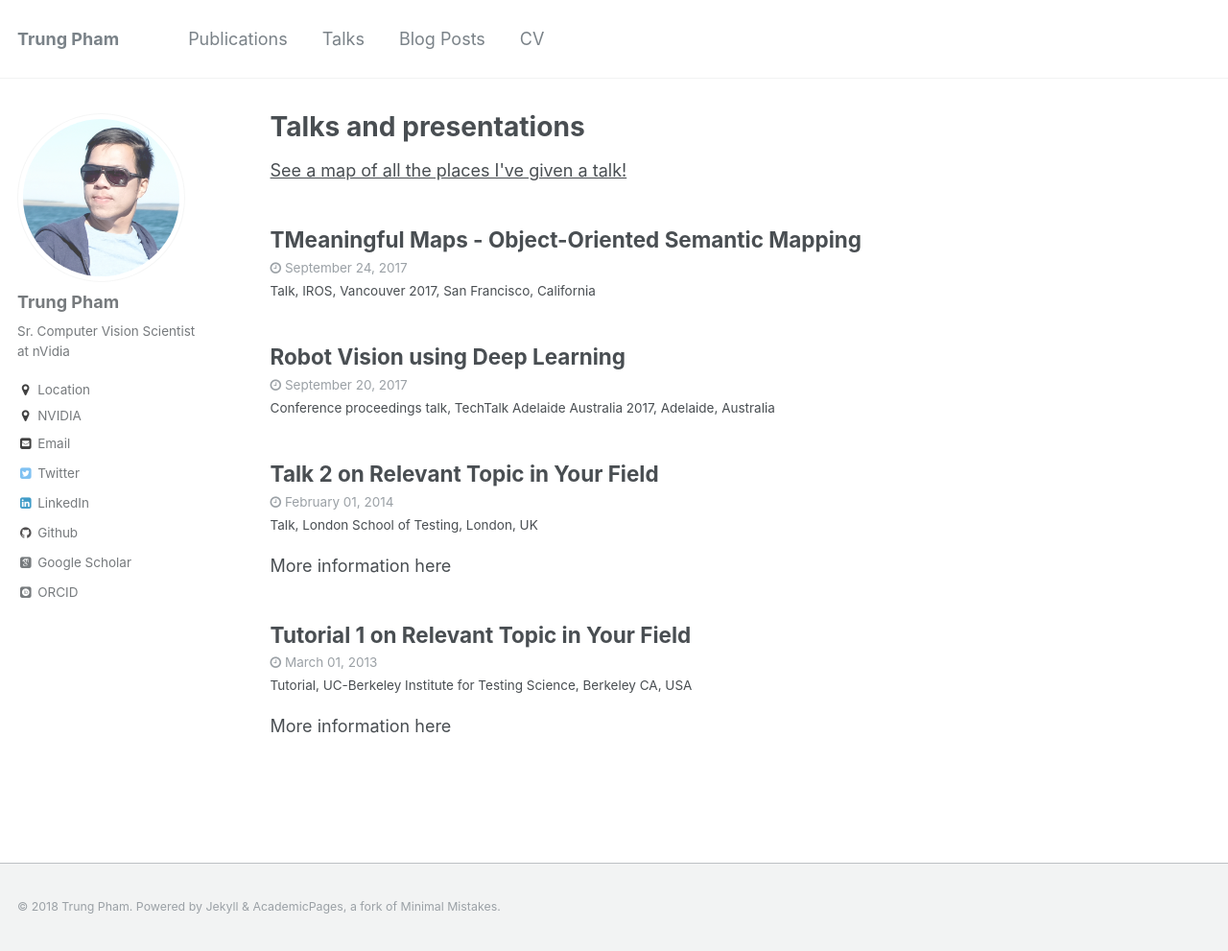
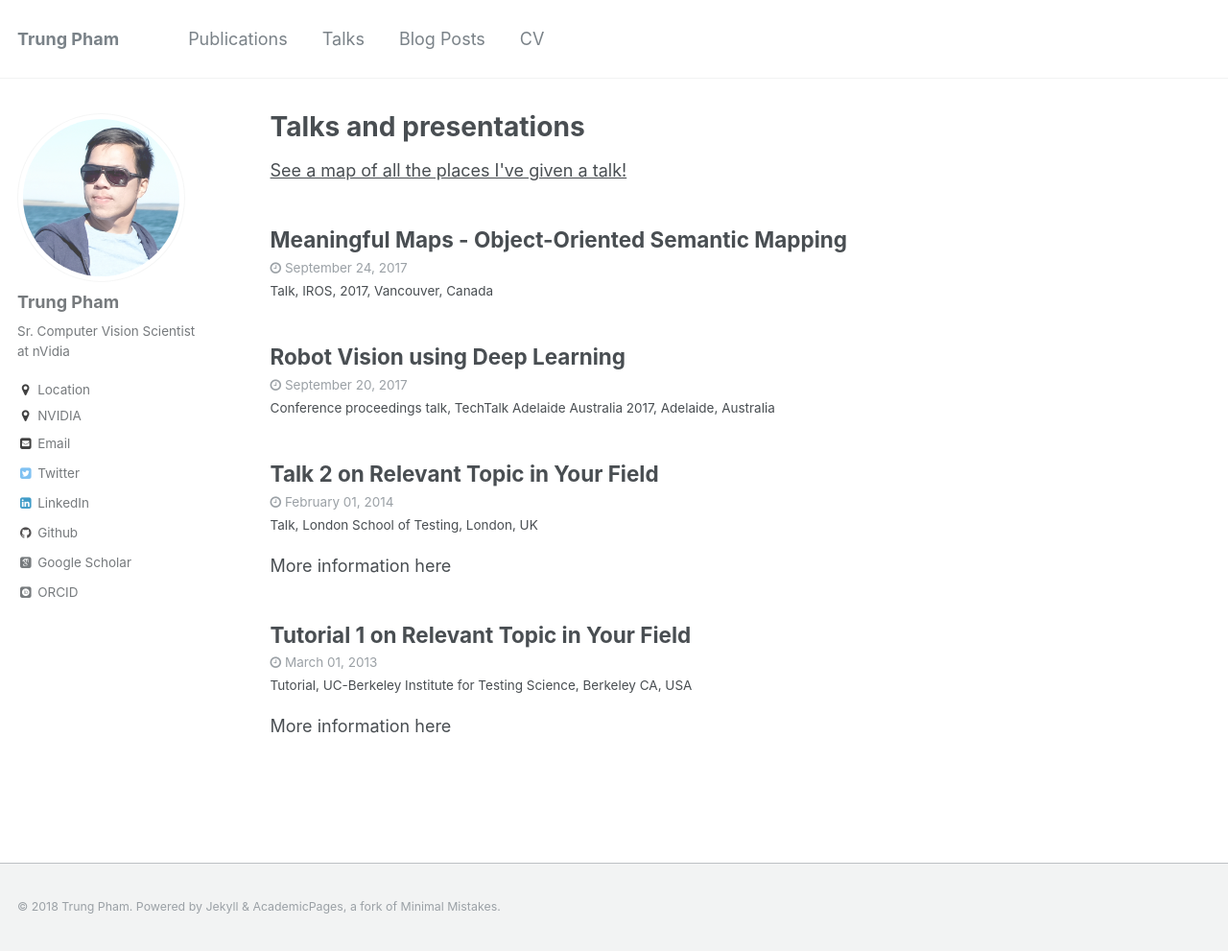
Before and after one commit to trungtpham/trungtpham.github.io, a Jekyll site: the page built from _pages/talks.html, in a window 1280 px wide and 991 px high. Shown: the whole window at 96% size. Built offline with Jekyll 4.4.1, drawn with Linux system fonts in a browser that asks for light colours; some web fonts are replaced.

Commit message:
Update 2017-09-24-iros.md

```diff
--- a/_talks/2017-09-24-iros.md
+++ b/_talks/2017-09-24-iros.md
@@ -1,9 +1,9 @@
 ---
-title: "TMeaningful Maps - Object-Oriented Semantic Mapping"
+title: "Meaningful Maps - Object-Oriented Semantic Mapping"
 collection: talks
 type: "Talk"
 permalink: /talks/2017-09-24-iros.md
-venue: "IROS, Vancouver 2017"
+venue: "IROS, 2017"
 date: 2017-09-24
-location: "San Francisco, California"
+location: "Vancouver, Canada"
 ---
```
